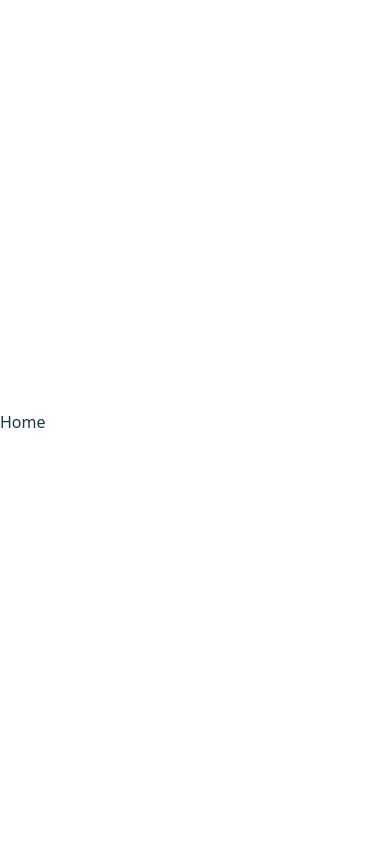
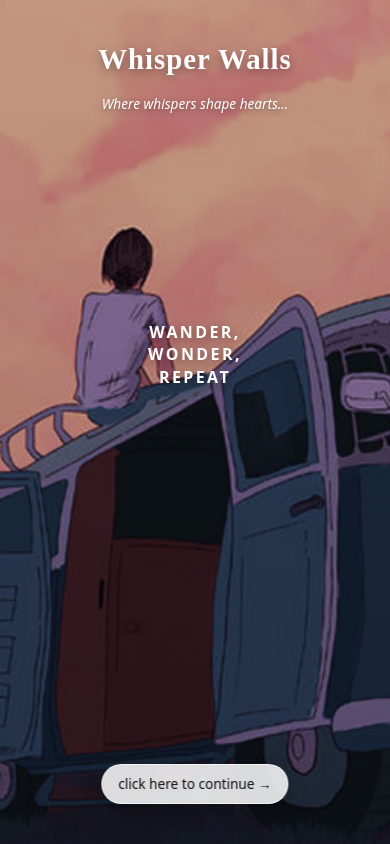
Before and after one commit to riddhika05/thrillz, a React (Vite) app in the folder thrillz/: page / in a window 390 px wide. Built offline with nearby package versions, Linux system fonts and the light colour scheme.

Commit message:
Home Page

```diff
--- /dev/null
+++ b/thrillz/src/pages/Home.css
@@ -0,0 +1,149 @@
+/* Full container with background */
+.home-container {
+  position: relative;
+  width: 100vw;
+  min-height: 100vh;
+  color: #fff;
+  background-image: url('/whisper-walls-bg.png');
+  background-size: cover;
+  background-position: center;
+  background-repeat: no-repeat;
+  overflow: hidden;
+}
+
+/* Gradient overlay */
+.overlay {
+  position: absolute;
+  top: 0;
+  left: 0;
+  width: 100%;
+  height: 100%;
+  background: linear-gradient(rgba(0, 0, 0, 0.15), rgba(0, 0, 0, 0.25));
+  z-index: 1;
+}
+
+/* Main title */
+.title {
+  position: absolute;
+  top: 32px;
+  left: 50%;
+  transform: translateX(-50%);
+  font-family: 'Segoe Script', 'Pacifico', cursive;
+  font-weight: 700;
+  font-size: clamp(2rem, 5vw, 4rem);
+  letter-spacing: 1px;
+  text-shadow: 0 3px 10px rgba(0, 0, 0, 0.35);
+  white-space: nowrap;
+  z-index: 2;
+  text-align: center;
+}
+
+/* Subtitle */
+.subtitle {
+  position: absolute;
+  top: 120px;
+  right: 36px;
+  font-style: italic;
+  font-size: clamp(0.8rem, 2vw, 1.1rem);
+  text-shadow: 0 2px 6px rgba(0, 0, 0, 0.35);
+  z-index: 2;
+  text-align: right;
+}
+
+/* Left big text */
+.left-copy {
+  position: absolute;
+  left: 36px;
+  top: 32%;
+  font-size: clamp(1.2rem, 4vw, 2.5rem);
+  letter-spacing: 0.4em;
+  line-height: 1.4;
+  font-weight: 600;
+  text-shadow: 0 3px 10px rgba(0, 0, 0, 0.35);
+  z-index: 2;
+}
+
+/* Continue button */
+.cta {
+  position: absolute;
+  left: 36px;
+  bottom: 68px;
+  background: rgba(255, 255, 255, 0.85);
+  color: #111;
+  border: 1px solid rgba(255, 255, 255, 0.7);
+  border-radius: 28px;
+  padding: 0.8rem 1.4rem;
+  font-size: clamp(0.8rem, 2vw, 1rem);
+  cursor: pointer;
+  box-shadow: 0 8px 18px rgba(0, 0, 0, 0.25);
+  backdrop-filter: blur(2px);
+  z-index: 2;
+  transition: background 0.2s;
+}
+
+.cta:hover {
+  background: rgba(255, 255, 255, 1);
+}
+
+/* --- RESPONSIVE STYLING --- */
+
+/* Tablet */
+@media (max-width: 1024px) {
+  .subtitle {
+    right: 20px !important;
+    font-size: 1rem !important;
+  }
+  .left-copy {
+    left: 20px !important;
+    top: 28% !important;
+    font-size: 1.5rem !important;
+    letter-spacing: 0.2em !important;
+  }
+}
+
+/* Mobile */
+@media (max-width: 768px) {
+  .title {
+    top: 20px !important;
+    font-size: 2.2rem !important;
+    white-space: normal !important;
+    text-align: center !important;
+  }
+  .subtitle {
+    top: 80px !important;
+    text-align: center !important;
+    right: 50% !important;
+    transform: translateX(50%) !important;
+    font-size: 0.9rem !important;
+  }
+  .left-copy {
+    top: 38% !important;
+    left: 50% !important;
+    transform: translateX(-50%) !important;
+    text-align: center !important;
+    font-size: 1.2rem !important;
+  }
+  .cta {
+    left: 50% !important;
+    bottom: 40px !important;
+    transform: translateX(-50%) !important;
+  }
+}
+
+/* Small phones */
+@media (max-width: 480px) {
+  .title {
+    font-size: 1.8rem !important;
+  }
+  .subtitle {
+    font-size: 0.85rem !important;
+  }
+  .left-copy {
+    font-size: 1rem !important;
+    letter-spacing: 0.15em !important;
+  }
+  .cta {
+    font-size: 0.85rem !important;
+    padding: 0.6rem 1rem !important;
+  }
+}
--- a/thrillz/src/pages/Home.jsx
+++ b/thrillz/src/pages/Home.jsx
@@ -1,9 +1,34 @@
-import React from 'react'
+import React from 'react';
+import { useNavigate } from 'react-router-dom';
+import './Home.css';
 
 const Home = () => {
+  const navigate = useNavigate();
+
+  const handleContinue = () => {
+    navigate('/post');
+  };
+
   return (
-    <div>Home</div>
-  )
-}
+    <section className="home-container">
+      <div className="overlay"></div>
+      <h1 className="title">Whisper Walls</h1>
+      <p className="subtitle">Where whispers shape hearts...</p>
+      <div className="left-copy">
+        <div>WANDER,</div>
+        <div>WONDER,</div>
+        <div>REPEAT</div>
+      </div>
+      <button
+        type="button"
+        className="cta"
+        onClick={handleContinue}
+        aria-label="Continue"
+      >
+        click here to continue →
+      </button>
+    </section>
+  );
+};
 
-export default Home
+export default Home;
```
Also changed, not shown: thrillz/public/whisper-walls-bg.png (added).
